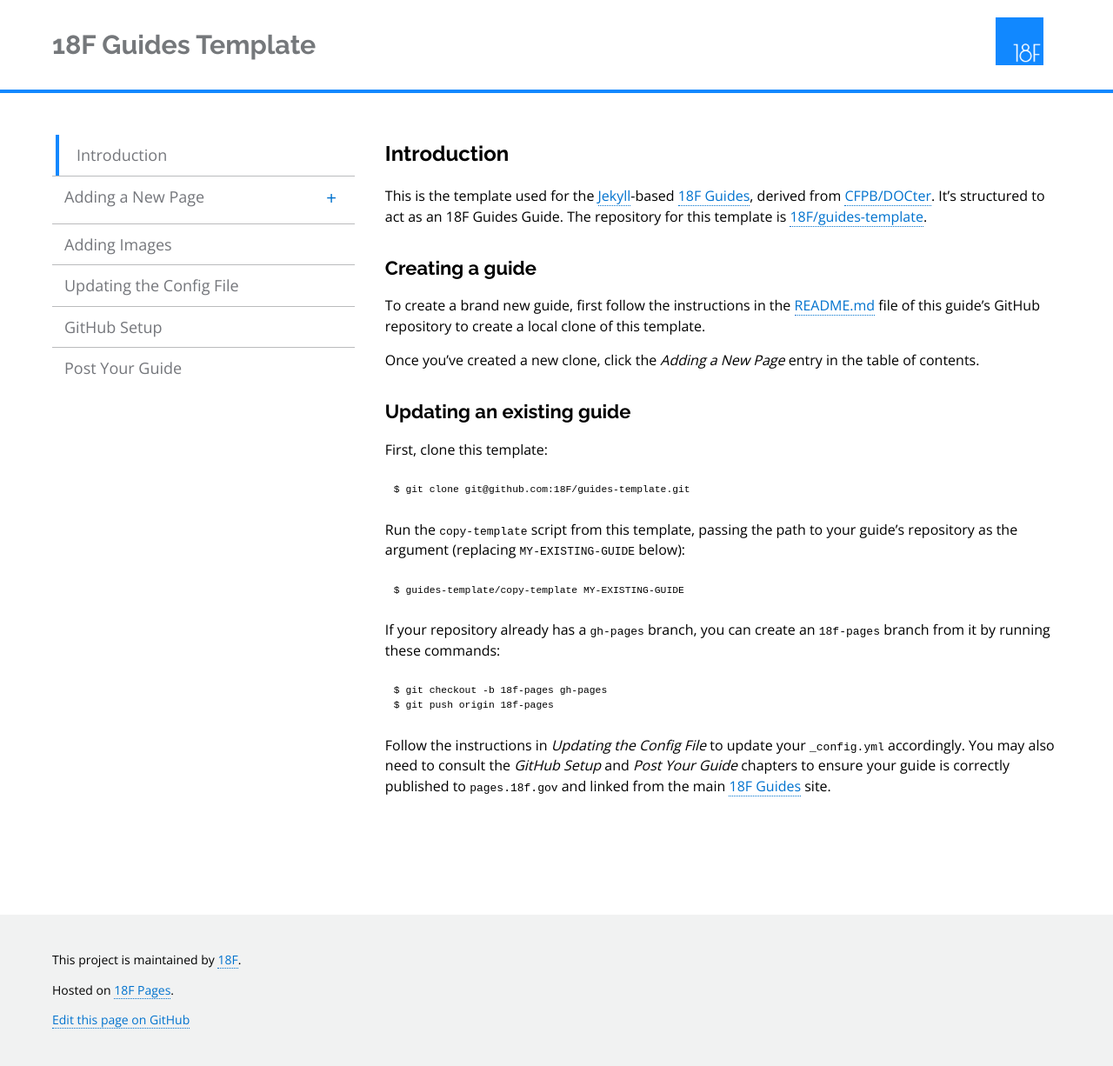
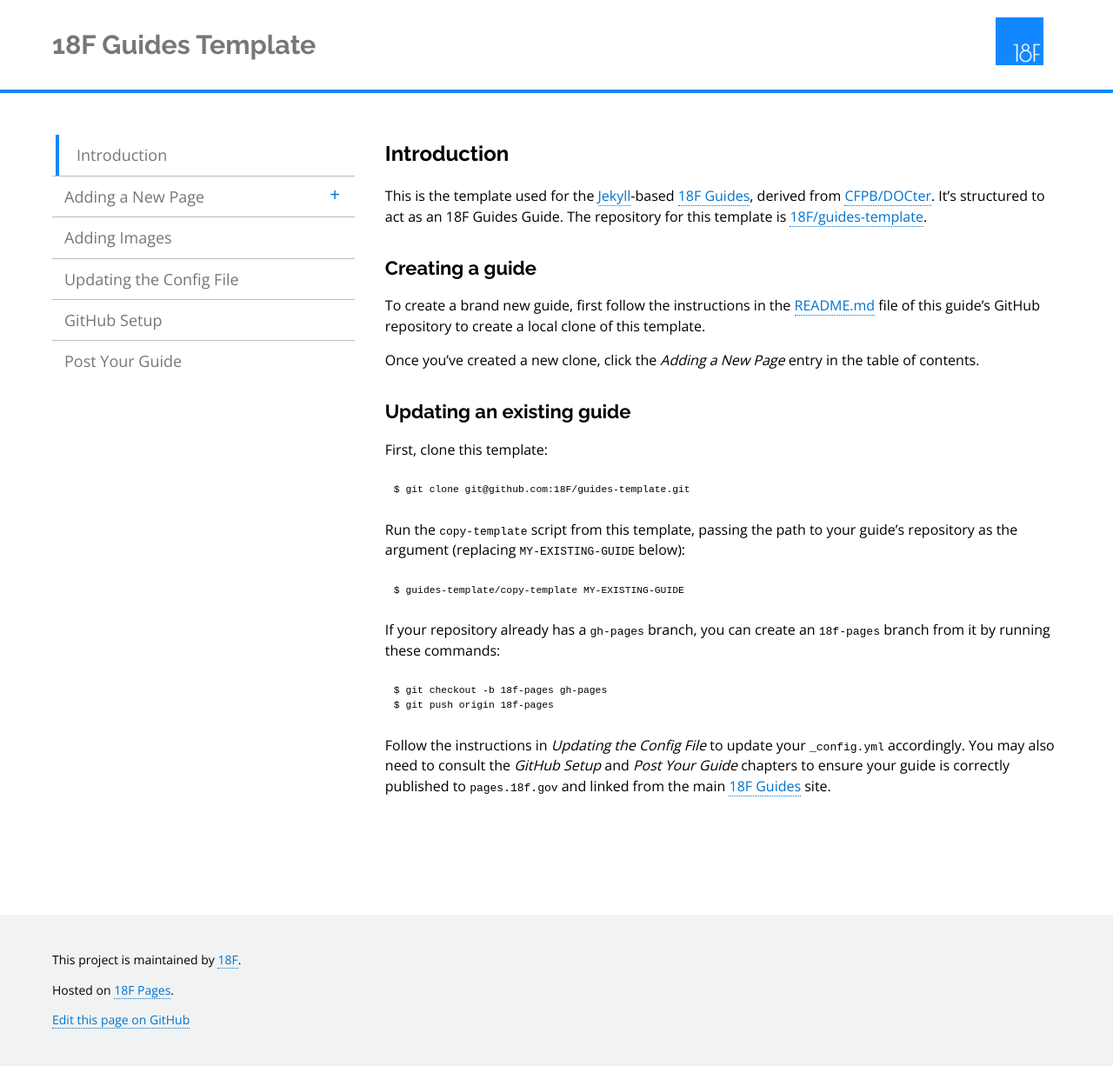
Before and after one commit to Macy-FK/federaliste, a Jekyll site: the page built from index.md, in a window 1280 px wide. Shown: the whole page at 87% size. Built offline with Jekyll 4.4.1, drawn with Linux system fonts in a browser that asks for light colours; nearby versions of some CDN libraries; Markdown is read by kramdown in place of the engine named in the settings.

Commit message:
Reducing margin to center button

```diff
--- a/assets/css/main.css
+++ b/assets/css/main.css
@@ -255,7 +255,7 @@ Navigation
     font-size: 20px;
     height: 30px;
     line-height: 1;
-    margin: 12px;
+    margin: 8px;
     padding-bottom: 5px;
     position: relative;
     width: 30px;
```
